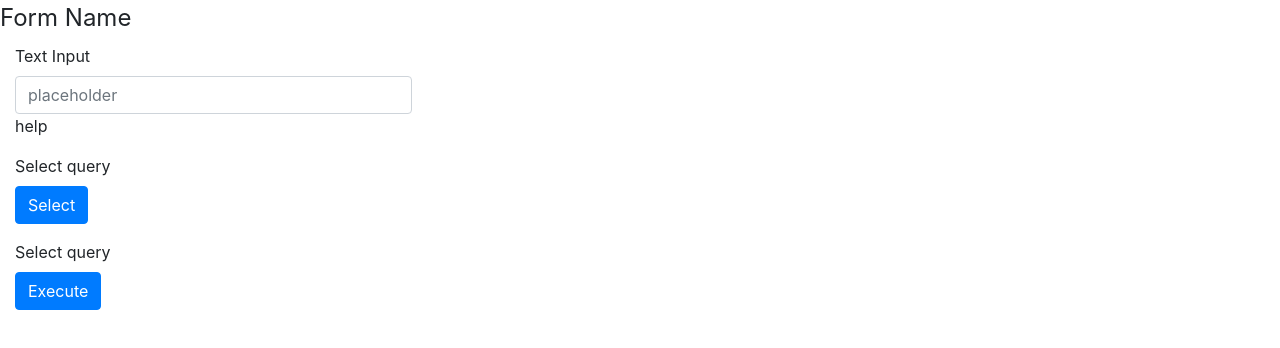
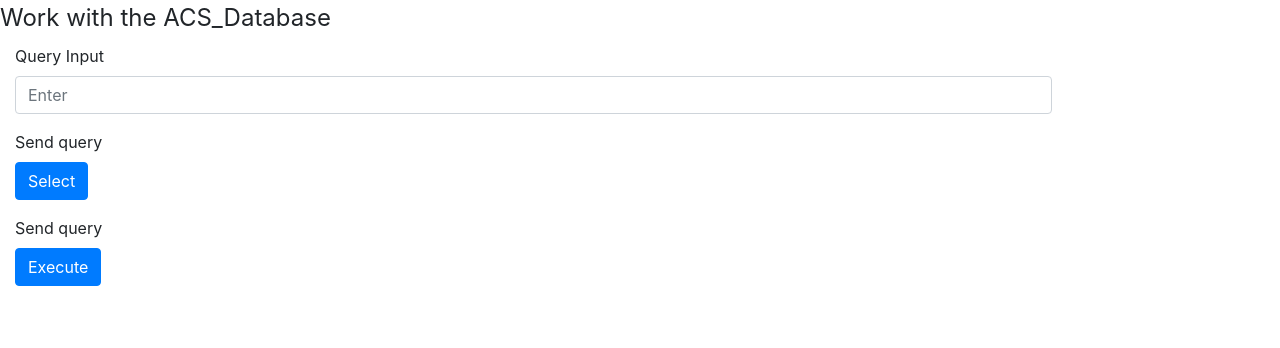
Before and after one commit to swible/ACS_Database, a plain HTML site: page resources/index.html in a window 1280 px wide. Drawn offline with nearby package versions, Linux system fonts and the light colour scheme.

Commit message:
28.11.2019 - Index

```diff
--- a/resources/index.html
+++ b/resources/index.html
@@ -17,26 +17,25 @@
     <fieldset>
 
         <!-- Form Name -->
-        <legend>Form Name</legend>
+        <legend>Work with the ACS_Database</legend>
 
         <!-- Text input-->
         <div class="form-group">
-            <label class="col-md-4 control-label" for="textinput">Text Input</label>
-            <div class="col-md-4">
-                <input id="textinput" name="textinput" type="text" placeholder="placeholder" class="form-control input-md">
-                <span class="help-block">help</span>
+            <label class="col-md-4 control-label" for="textinput">Query Input</label>
+            <div class="col-md-10">
+                <input id="textinput" name="textinput" type="text" placeholder="Enter" class="form-control input-md">
             </div>
         </div>
 
         <!-- Button -->
         <div class="form-group">
-            <label class="col-md-4 control-label" for="selectQueryBtn">Select query</label>
+            <label class="col-md-4 control-label" for="selectQueryBtn">Send query</label>
             <div class="col-md-4">
                 <button id="selectQueryBtn" name="selectQueryBtn" class="btn btn-primary" type="button">Select</button>
             </div>
         </div>
         <div class="form-group">
-            <label class="col-md-4 control-label" for="selectQueryBtn">Select query</label>
+            <label class="col-md-4 control-label" for="selectQueryBtn">Send query</label>
             <div class="col-md-4">
                 <button id="executeBtn" name="selectQueryBtn" class="btn btn-primary" type="button">Execute</button>
             </div>
```
